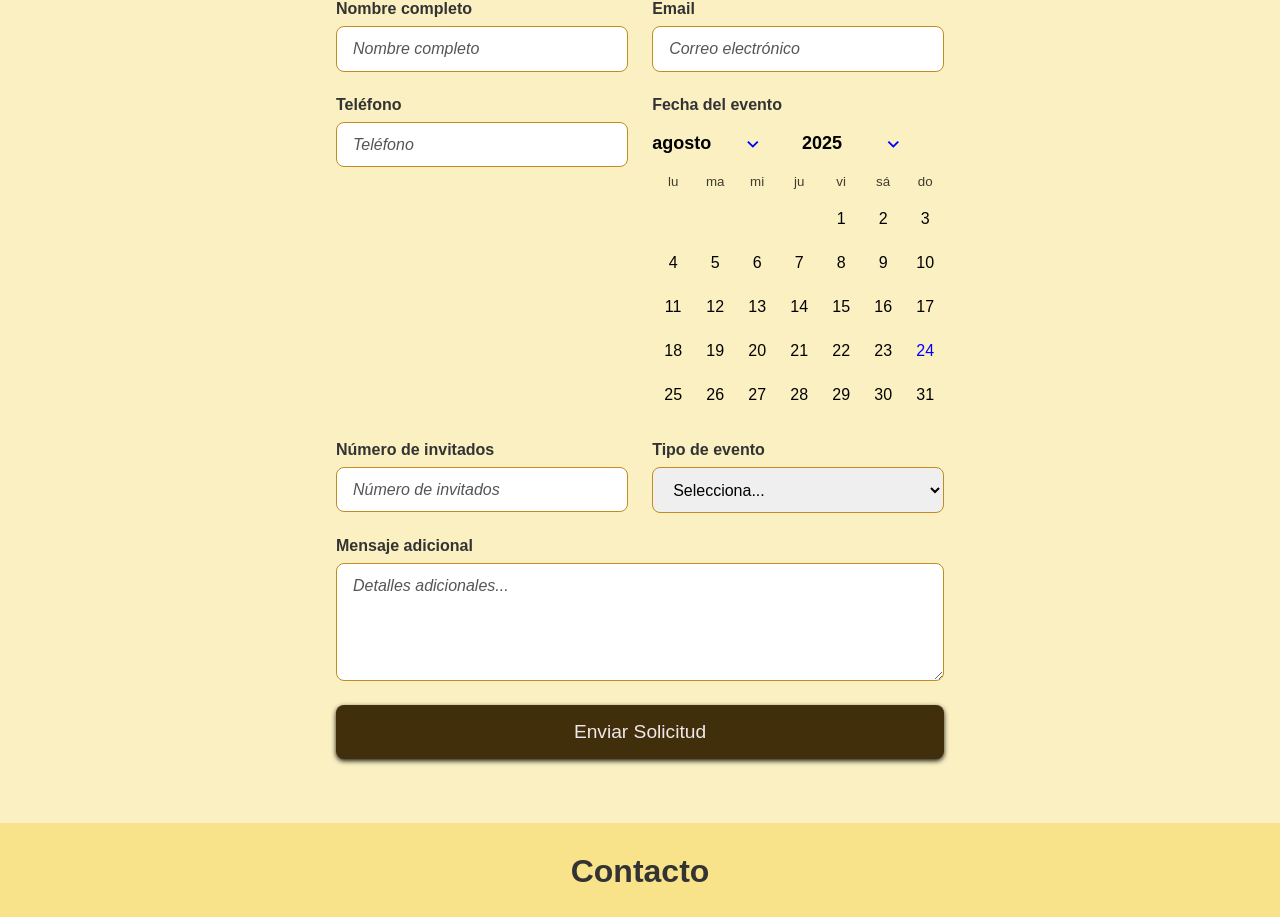
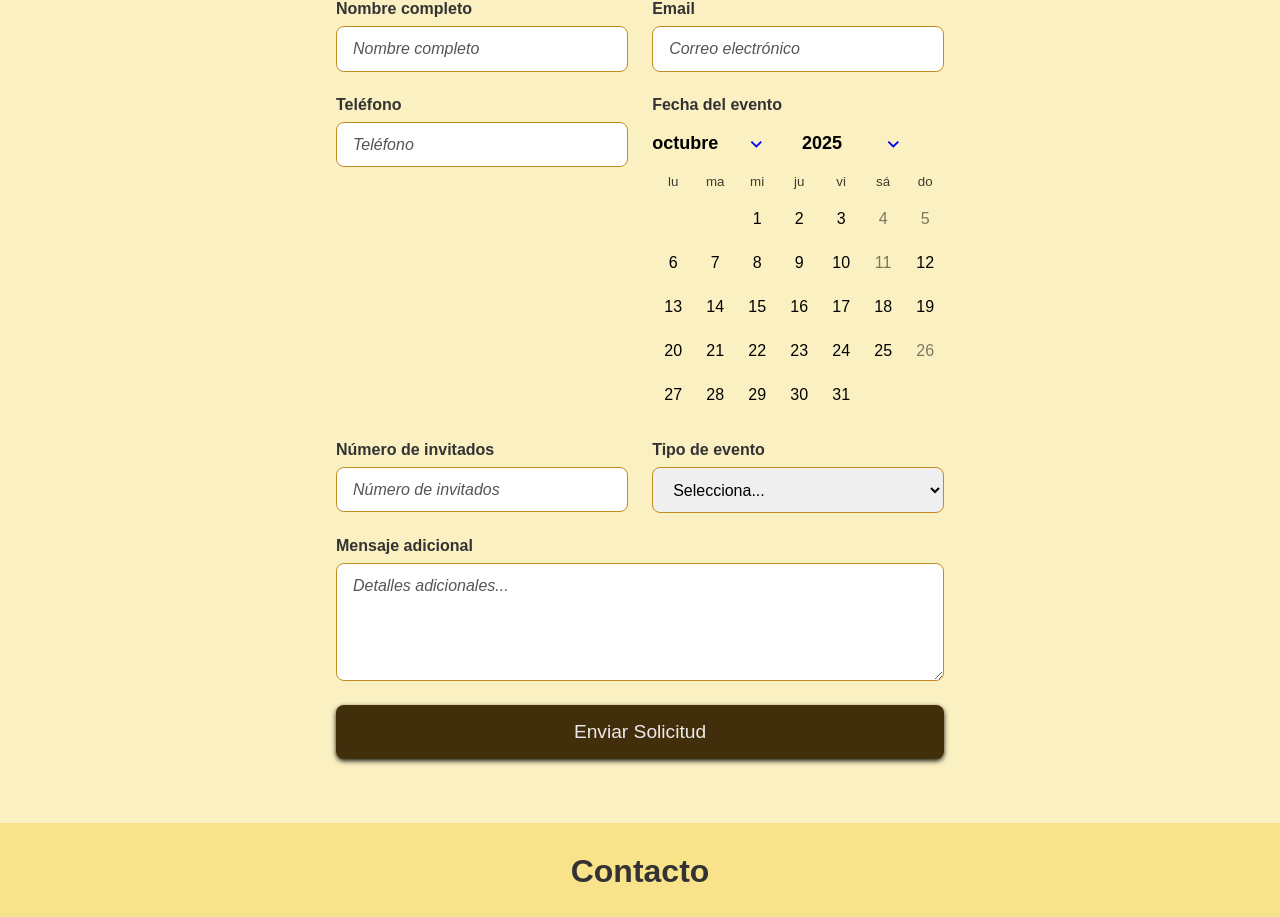
Before and after one commit to Alfonsoalm/Cabin-events, a React (Vite) app: page / in a window 1280 px wide. Shown: the part 4935-5852 px from the top of the page. Built offline with nearby package versions, Linux system fonts and the light colour scheme.

Commit message:
change daypicker 2

```diff
--- a/src/features/Reservation/Reservation.tsx
+++ b/src/features/Reservation/Reservation.tsx
@@ -142,7 +142,8 @@ const Reservation = () => {
                 disabled={blockedDates}
                 captionLayout="dropdown"
                 locale={es}
-                hidden={{ after: new Date(2026, 11, 31) }}
+                startMonth={new Date(2025, 9)}
+                endMonth={new Date(2026, 11)}
               />
             </div>
           </div>
```
